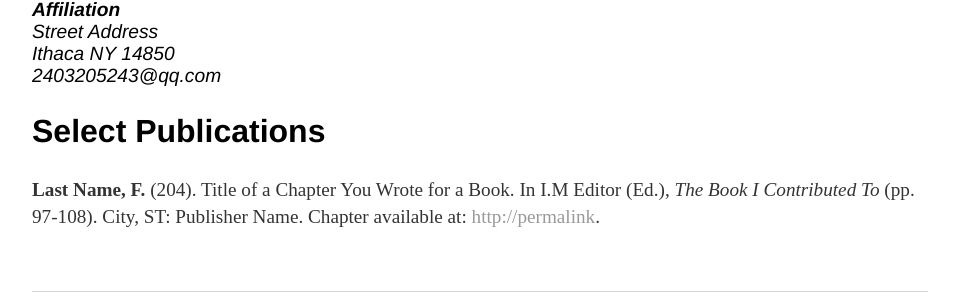
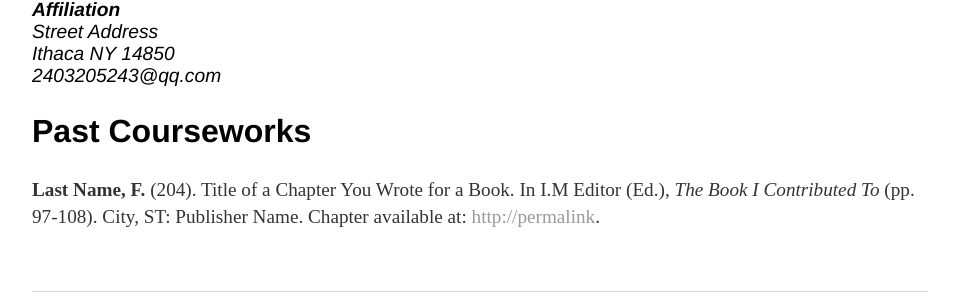
Before and after one commit to rebecca02huang/rebecca02huang.github.io, a Jekyll site: the page built from cv/index.html, in a window 1280 px wide. Shown: the part 203-508 px from the top of the page, without its empty margins (160-1118 px from the left). Built offline with Jekyll 4.4.1, drawn with Linux system fonts in a browser that asks for light colours.

Commit message:
Update index.html

```diff
--- a/cv/index.html
+++ b/cv/index.html
@@ -13,7 +13,7 @@ title: CV
 					<span class="obfuscate">2403205243@qq.com</span>
 					</address>
 
-					<h2>Select Publications</h2>
+					<h2>Past Courseworks</h2>
 
 					<p><strong>Last Name, F.</strong> (204). Title of a Chapter You Wrote for a Book. In I.M Editor (Ed.), <em>The Book I Contributed To</em> (pp. 97-108). City, ST: Publisher Name. Chapter available at: <a href="#">http://permalink</a>.
 
```
